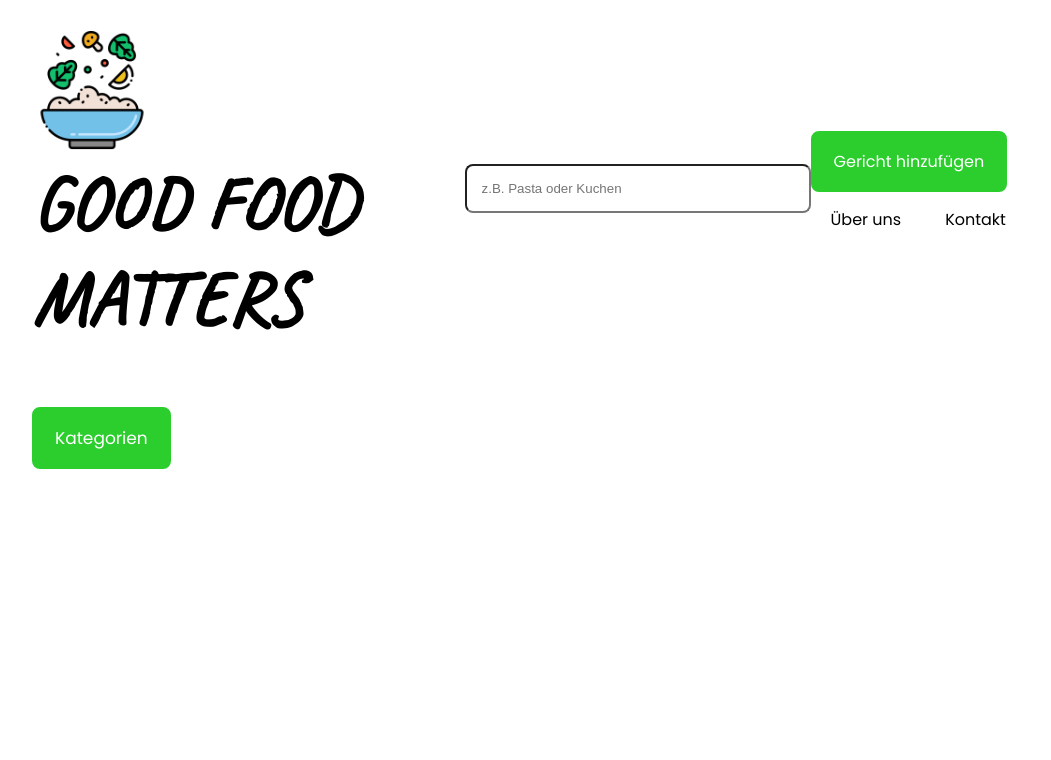
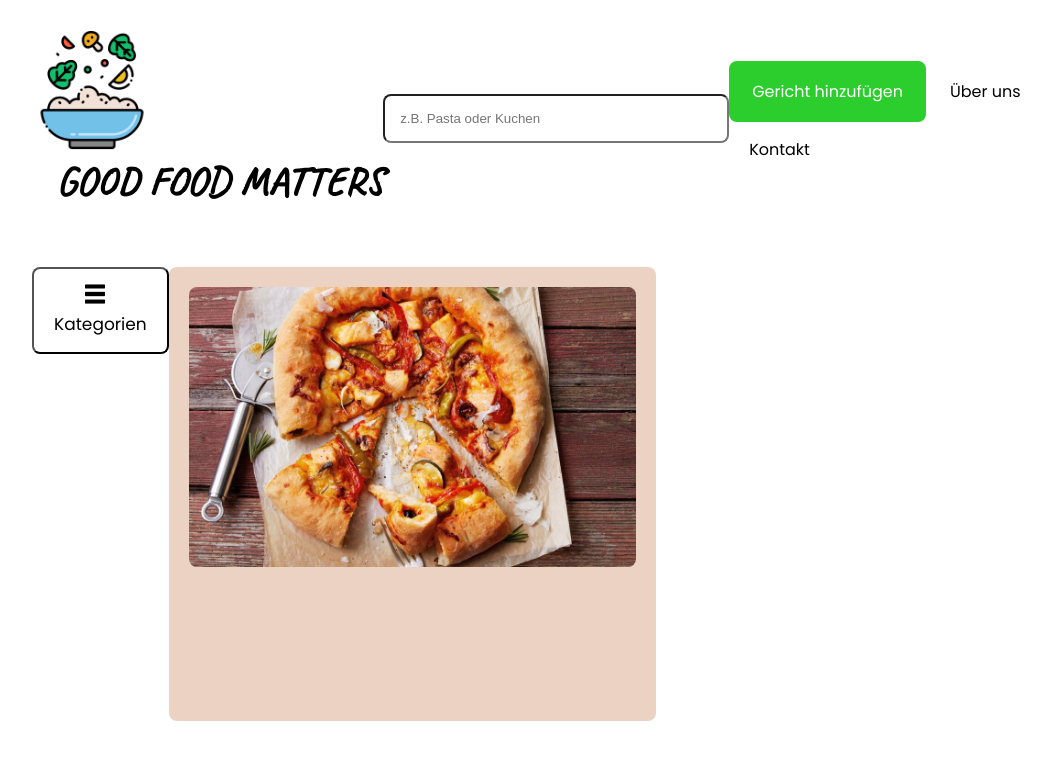
Before and after one commit to karlveng/Web-Anwendung-2---Praktikum-, a plain HTML site: page index.html in a window 1280 px wide. Shown: the whole page, without its empty margins (96-1147 px from the left). Drawn offline with Linux system fonts and the light colour scheme.

Commit message:
Kategorie Menü hinzugefügt.
Diashow Container angelegt, aber nicht beendet. Javascript erforderlich.

```diff
--- a/index.html
+++ b/index.html
@@ -37,15 +37,28 @@
 
     <main>
         <div class="dropdown">
-            <button class="kategorieButton">Kategorien</button>
+            <button class="kategorieButton"><img src="bilder/speisekarte.png" alt="menü">Kategorien</button>
                 <div class="dropdown-content">
                     <li><a href="">Fast Food</a></li>
                     <li><a href="">Kaloriarme Gerichte</a></li>
                     <li><a href="">Fitness Gerichte</a></li>
                     <li><a href="">Einfache Gerichte</a></li>
+                    <li><a href="">Desserts</a></li>
+                    <li><a href="">Proteininhaltige Gerichte</a></li>
                     <li><a href="">Vegane Gerichte</a></li>
+                    <li><a href="">Vegetarische Gerichte</a></li>
                 </div>
         </div>
+
+        <div class="slideshow-container">
+                <img src="bilder/pizza-gemuese-fisch.jpg" class="slideBild">
+        </div>
+
+
+
+
+
+
     </main>
 
 
--- a/style.css
+++ b/style.css
@@ -11,7 +11,7 @@ img {
 h1 {
     float:right;
     font-family: 'Caveat';
-    font-size: 75px;
+    font-size: 40px;
     color: black;
 }
 
@@ -72,20 +72,22 @@ input {
 main{
     display: flex;
     justify-content: space-between;
-    align-items: center;
     padding: 30px 10%;
+
+
 }
 
 .kategorieButton{
-    background-color:#2CCE2E;
-    border: solid;
-    border-color: #2CCE2E;
     border-radius: 8px;
-    color: white;
+    color: black;
     padding: 15px 20px;
     font-size: 17px;
     font-family: 'Poppins';
+    background-color: white;
+    border-color: black;
 }
+
+
 
 .dropdown-content li{
     list-style: none;
@@ -98,16 +100,46 @@ main{
     color: black;
 }
 
+.dropdown:hover .kategorieButton{
+    background-color: #E4E7EB;
+    color: black;
+}
+
+
 .dropdown:hover .dropdown-content {
     display: block;
 }
 
 .dropdown-content {
     display: none;
-    background-color:   #f1f1f1;
+    background-color:  #F2E0D4;
     border-radius: 8px;
+
 }
 
 .dropdown-content li:hover{
-    background-color: #C5C7CA;
+    background-color: #2CCE2E;
 }
+
+.dropdown-content li a:hover{
+    color: white;
+}
+
+.kategorieButton img{
+    width: 20px;
+    margin-right: 10px;
+}
+
+.slideshow-container{
+    margin-right: 400px;
+    border-radius: 8px;
+    background-color: #ECD2C2;
+    padding: 20px;
+    padding-bottom: 150px;
+
+}
+
+.slideBild{
+    width: 100%;
+    border-radius: 8px;
+}
```
Also changed, not shown: bilder/Barbecue-Burger-barbecueburger.png (added), bilder/Currywurst-mit-Pommes-Frites-50d790da142a2.jpg (added), bilder/Fussball-Pizza-4c0e67964a27f.png (added), bilder/Pizza-Muscheln-50efddaedf9c0.png (added), bilder/pizza-gemuese-fisch.jpg (added), bilder/pizza-lollies.jpg (added), bilder/pokemon-burger-pikachu.png (added), bilder/stockfood-12293251.jpg (added), bilder/stockfood-12351896.png (added), bilder/stockfood-12424768.png (added).
